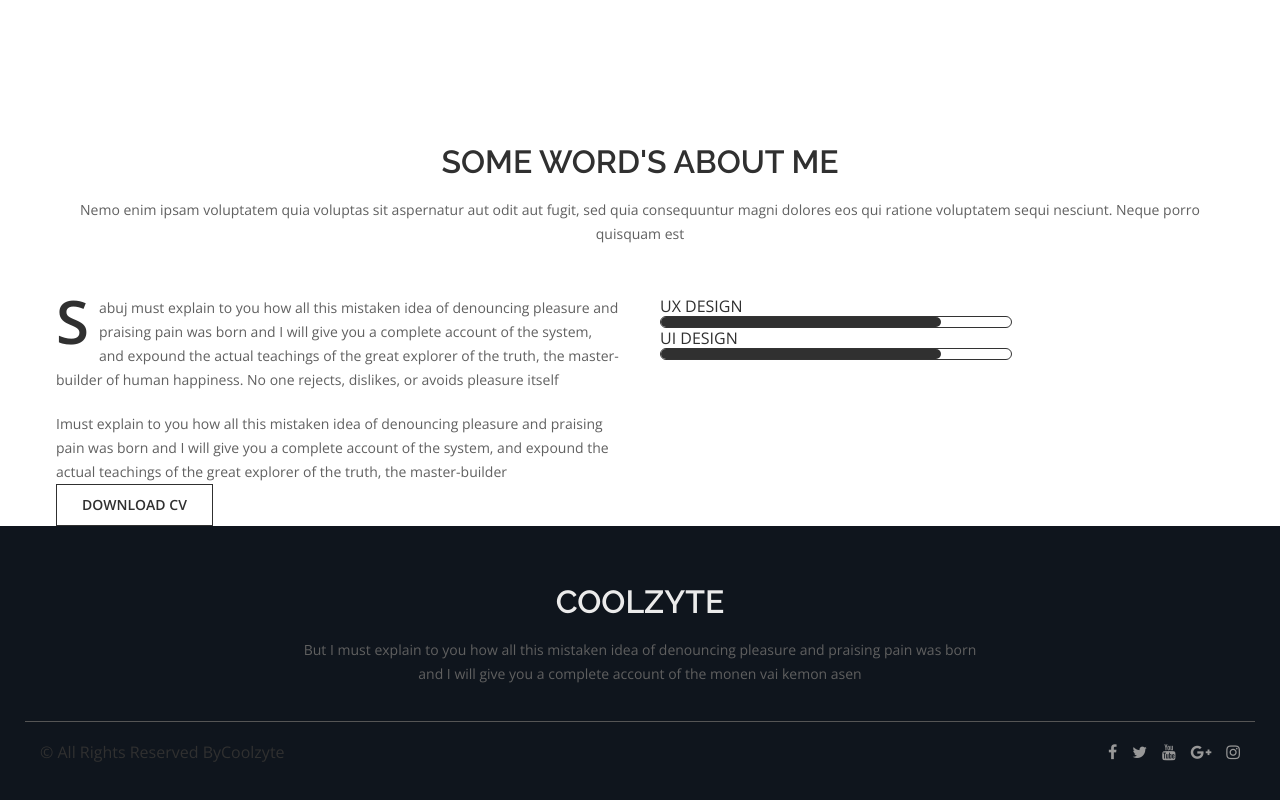
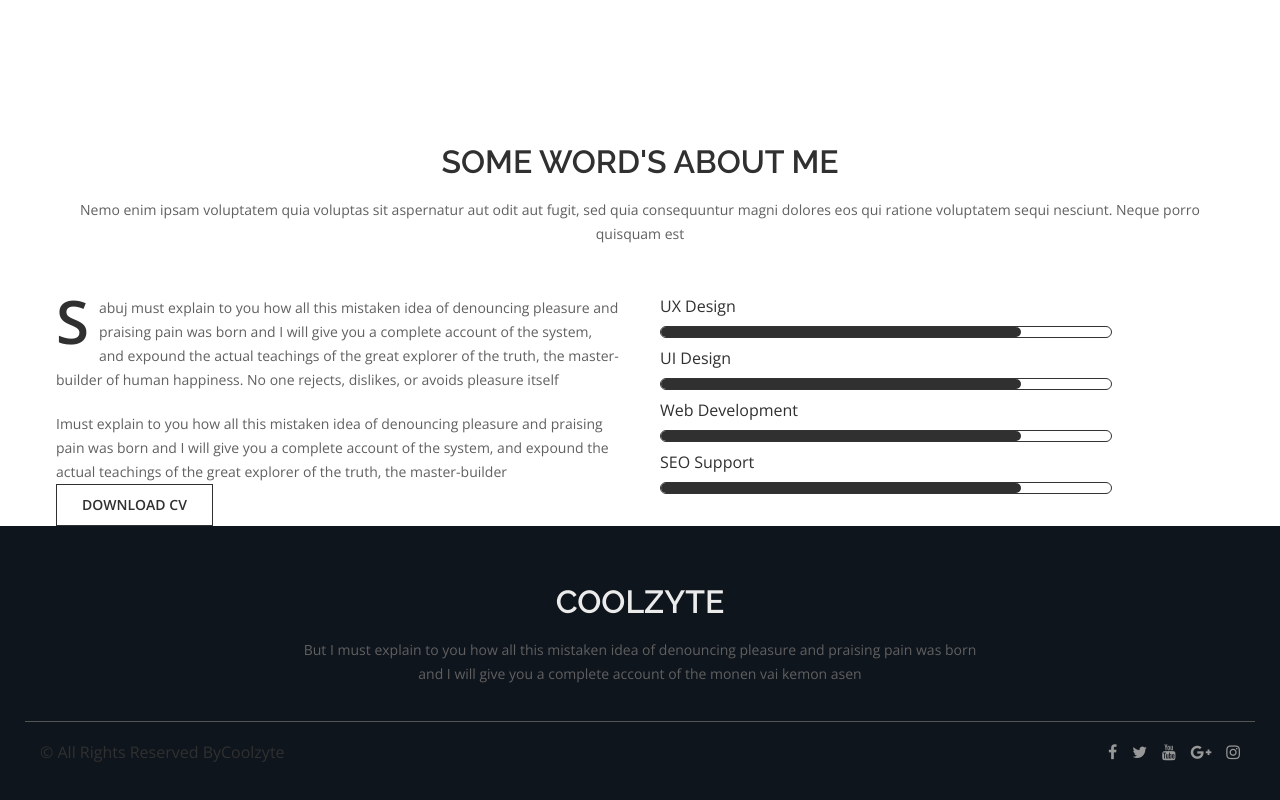
Before and after one commit to coolzyte/my-portfolio-v2, a React (Create React App) app: page / in a window 1280 px wide. Shown: the part 804-1604 px from the top of the page. Built offline with nearby package versions, Linux system fonts and the light colour scheme.

Commit message:
working on progress bar

```diff
--- a/src/components/ProgressBar/ProgressBar.js
+++ b/src/components/ProgressBar/ProgressBar.js
@@ -1,23 +1,16 @@
 import React from "react";
 import Filler from "./Filler/Filler";
+import Aux from "../../hoc/Aux";
 import classes from "./ProgressBar.module.css";
 
 const ProgressBar = props => {
   return (
-    <div>
-      <div>
-        <span>UX DESIGN</span>
-        <div className={classes.ProgressBar}>
-          <Filler percentage={props.percentage} />
-        </div>
+    <Aux>
+      <span>{props.title}</span>
+      <div className={classes.ProgressBar}>
+        <Filler percentage={props.percentage} />
       </div>
-      <div>
-        <span>UI DESIGN</span>
-        <div className={classes.ProgressBar}>
-          <Filler percentage={props.percentage} />
-        </div>
-      </div>
-    </div>
+    </Aux>
   );
 };
 
--- a/src/components/ProgressBar/ProgressBar.module.css
+++ b/src/components/ProgressBar/ProgressBar.module.css
@@ -1,7 +1,8 @@
 .ProgressBar {
   position: relative;
   height: 10px;
-  width: 350px;
+  width: 450px;
   border-radius: 50px;
   border: 1px solid #333;
+  margin: 1rem 0;
 }
--- a/src/components/Skill/Skill.js
+++ b/src/components/Skill/Skill.js
@@ -41,7 +41,16 @@ class Skill extends Component {
             <Button name="Download CV" />
           </div>
           <div className={classes.ProgressBar}>
-            <ProgressBar percentage={this.state.percentage} />
+            <ProgressBar title="UX Design" percentage={this.state.percentage} />
+            <ProgressBar title="UI Design" percentage={this.state.percentage} />
+            <ProgressBar
+              title="Web Development"
+              percentage={this.state.percentage}
+            />
+            <ProgressBar
+              title="SEO Support"
+              percentage={this.state.percentage}
+            />
           </div>
         </div>
       </section>
```
